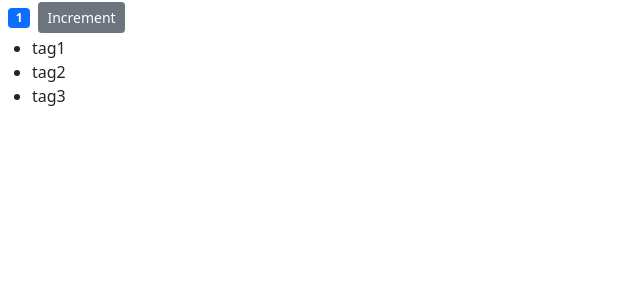
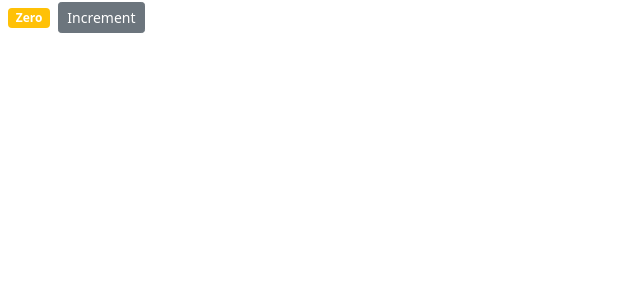
Before and after one commit to GRy82/counterAppRepo, a React (Create React App) app: page / in a window 1280 px wide. Shown: the top 300 px of the page, without its empty margins (0-640 px from the left). Built offline with nearby package versions, Linux system fonts and the light colour scheme.

Commit message:
setState() method used to update ccount with each click of the increment button.

```diff
--- a/src/components/counter.jsx
+++ b/src/components/counter.jsx
@@ -2,18 +2,19 @@
 
 class Counter extends Component {
     state = {
-        count: 1,
-        tags: [ 'tag1', 'tag2', 'tag3' ]
+        count: 0
     }
+
+    handleIncrement = () => {
+        this.setState({ count: this.state.count + 1 });
+    }
+
 
     render() {
         return (
         <React.Fragment>
             <span className={this.getBadgeClasses()}>{this.formatCount()}</span>
-            <button className='btn btn-secondary btn-sm'>Increment</button>
-            <ul>
-                {this.state.tags.map(tag => <li key={tag}>{ tag }</li>)}
-            </ul>
+            <button onClick={this.handleIncrement} className='btn btn-secondary btn-sm'>Increment</button>
         </React.Fragment>
         );
     }
```
